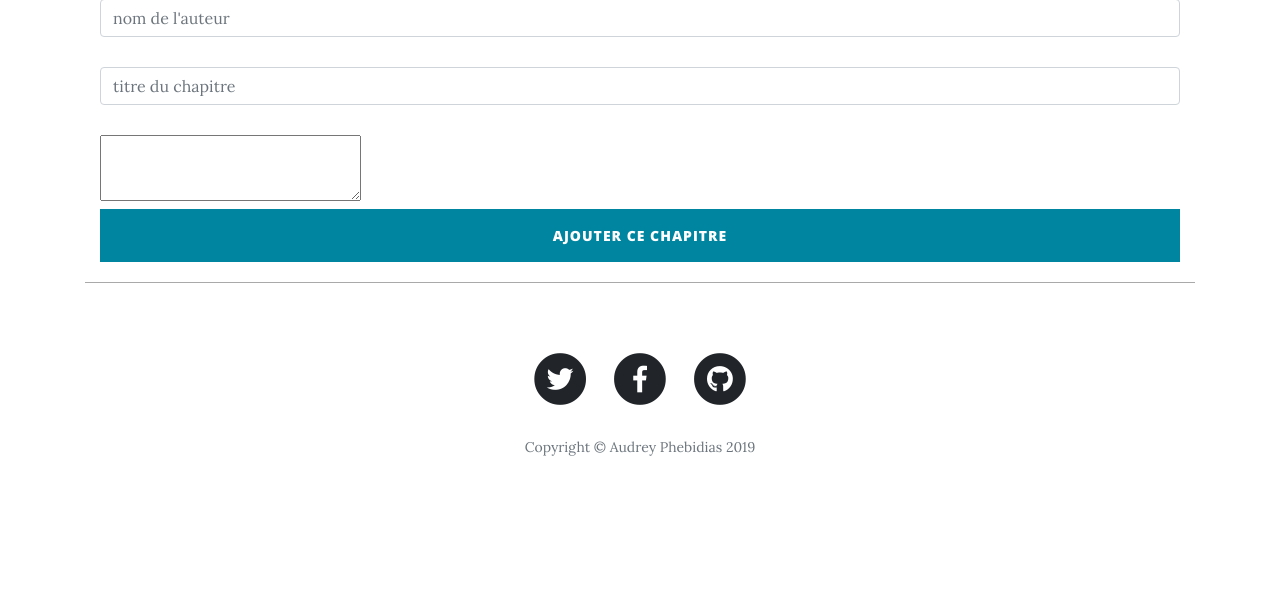
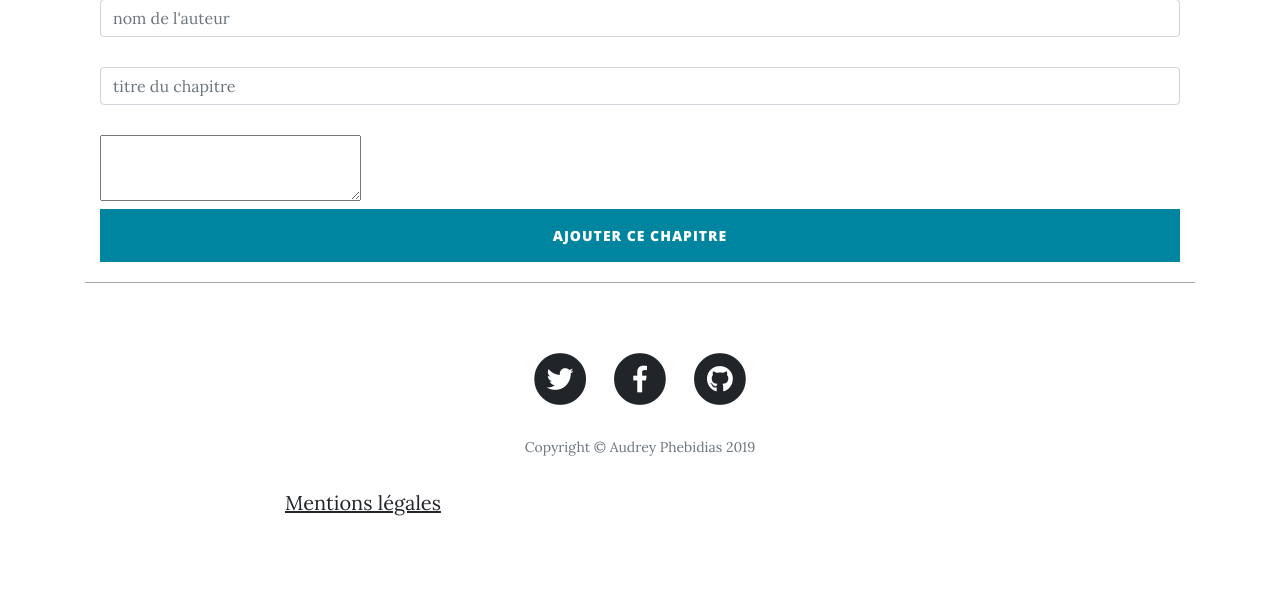
Before and after one commit to cocoa-wafer/p4, a PHP site: template src/View/Post/postAdd.twig in a window 1280 px wide. Shown: the part 1072-1685 px from the top of the page. Before the commit the page ends 1528 px from the top, so only its background shows below. Run offline with PHP 8.4, Linux system fonts and the light colour scheme; the template is opened without the code that fills it, so the values that code supplies are empty; some libraries are stand-ins or nearby versions.

Commit message:
Add files via upload

```diff
--- a/src/View/Layout/template.twig
+++ b/src/View/Layout/template.twig
@@ -70,6 +70,7 @@
             </li>
           </ul>
           <p class="copyright text-muted">Copyright &copy; Audrey Phebidias 2019</p>
+          <p><a href='https://jeanforteroche.phebidiasaudrey.fr/index.php?cible=mentions'>Mentions légales</a></p>
         </div>
       </div>
     </div>
```
